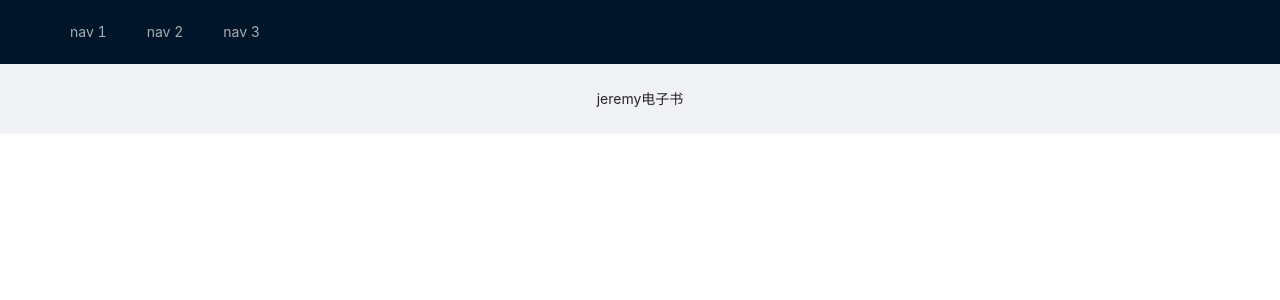
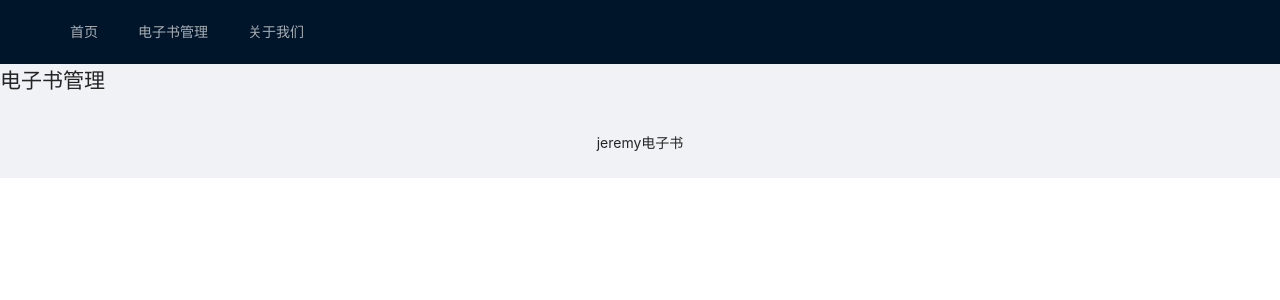
Before and after one commit to Jeremyyyyyyy/knowledge_system, a Vue app in the folder web/: page /admin/ebook in a window 1280 px wide. Shown: the top 300 px of the page. Built offline with nearby package versions, Linux system fonts and the light colour scheme; no server answers.

Commit message:
6-2 增加电子书管理页面，新页面开发：页面，路由，菜单

```diff
--- a/web/src/components/the-header.vue
+++ b/web/src/components/the-header.vue
@@ -7,9 +7,15 @@
                 :style="{ lineHeight: '64px' }"
         >
             <!--                v-model:selectedKeys="selectedKeys1"-->
-            <a-menu-item key="1">nav 1</a-menu-item>
-            <a-menu-item key="2">nav 2</a-menu-item>
-            <a-menu-item key="3">nav 3</a-menu-item>
+            <a-menu-item key="/">
+                <router-link to="/">首页</router-link>
+            </a-menu-item>
+            <a-menu-item key="/admin/ebook">
+                <router-link to="/admin/ebook">电子书管理</router-link>
+            </a-menu-item>
+            <a-menu-item key="/about">
+                <router-link to="/about">关于我们</router-link>
+            </a-menu-item>
         </a-menu>
     </a-layout-header>
 </template>
--- a/web/src/router/index.ts
+++ b/web/src/router/index.ts
@@ -1,6 +1,7 @@
 import { createRouter, createWebHistory, RouteRecordRaw } from 'vue-router'
 import Home from '../views/home.vue'
 import About from '../views/about.vue'
+import AdminEbook from '../views/admin/admin-ebook.vue'
 
 const routes: Array<RouteRecordRaw> = [
   {
@@ -16,6 +17,11 @@
     // this generates a separate chunk (about.[hash].js) for this route
     // which is lazy-loaded when the route is visited.
     // component: () => import(/* webpackChunkName: "about" */ '../views/about.vue')
+  },
+  {
+    path: '/admin/ebook',
+    name: 'AdminEbook',
+    component: AdminEbook
   }
 ]
 
--- /dev/null
+++ b/web/src/views/admin/admin-ebook.vue
@@ -0,0 +1,5 @@
+<template>
+  <div class="about">
+    <h1>电子书管理</h1>
+  </div>
+</template>
```
